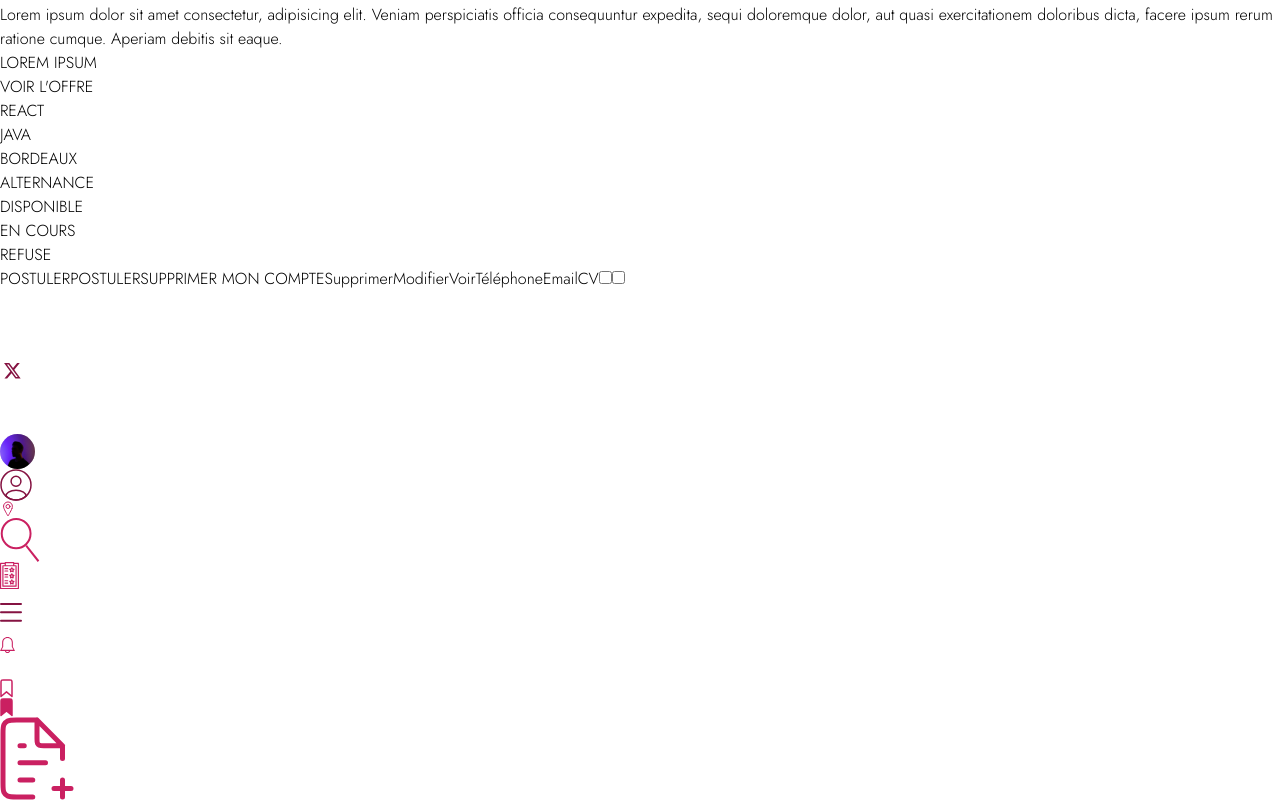
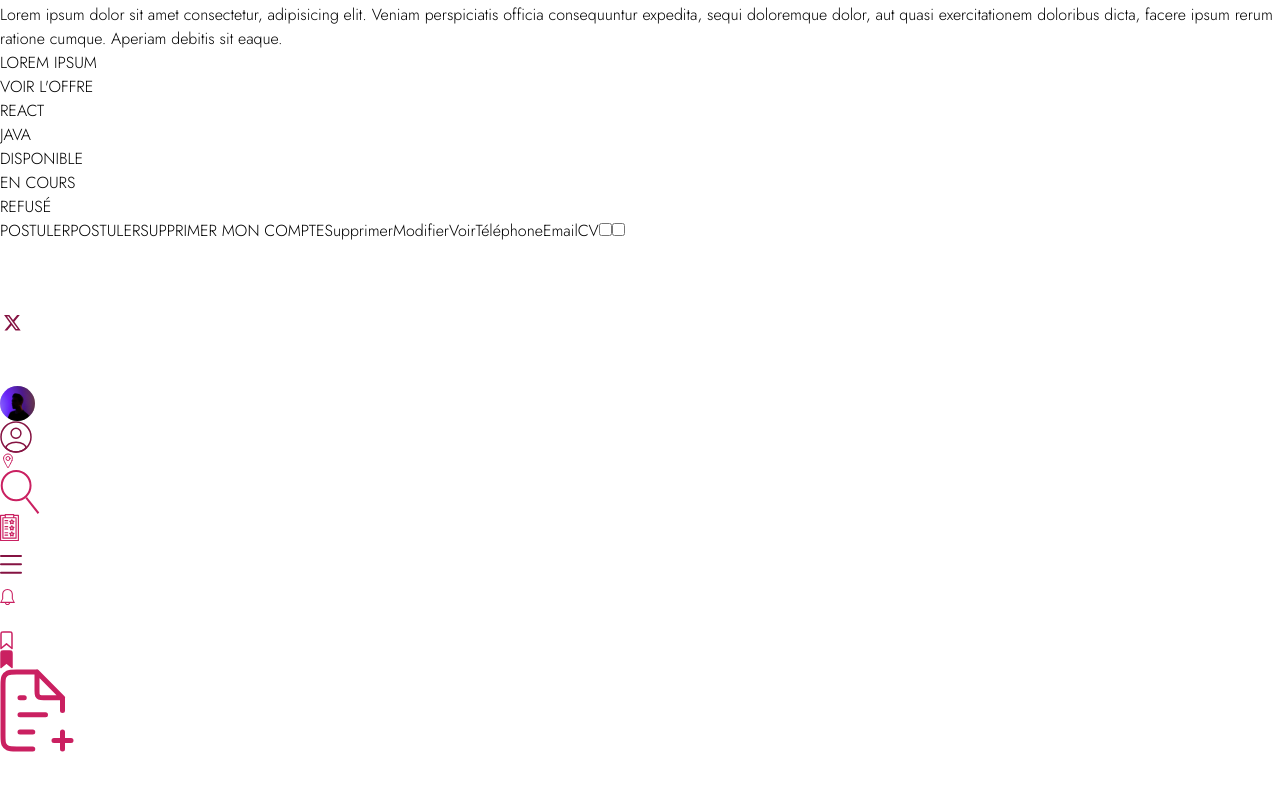
Before and after one commit to WildCodeSchool-2024-02/JS-bdx-0224-P3-Externatic, a React (Vite) app in the folder client/: page / in a window 1280 px wide. Shown: the part 935-1735 px from the top of the page. After the commit the page ends 1687 px from the top, so only its background shows below. Built offline with nearby package versions, Linux system fonts and the light colour scheme.

Commit message:
finished tags

```diff
--- a/client/src/components/atomic/Atomic.jsx
+++ b/client/src/components/atomic/Atomic.jsx
@@ -1,6 +1,12 @@
 import SearchInputCandidat from "./inputCandidat/searchInput/SearchInputCandidat";
 import SearchInputConsultant from "./inputConsultant/searchInput/SearchInputConsultant";
+import ButtonOffer from "./buttons/ButtonOffer";
+import Tag from "./tag/Tag";
 import Card from "./card/Card";
+import TagNotSelect from "./tag/TagNotSelect";
+import TagStatusGreen from "./tag/TagStatusGreen";
+import TagStatusOrange from "./tag/TagStatusOrange";
+import TagStatusRed from "./tag/TagStatusRed";
 
 export default function Atomic() {
   return (
@@ -116,33 +122,12 @@ export default function Atomic() {
 
         {/* CTA / SKILL / DISPONIBILITÉ */}
         <hgroup className="border border-[var(--primary-color)] rounded-md shadow-lg shadow-slate-300 min-h-44 p-4 mb-4 flex flex-wrap gap-4 items-center">
-          <button
-            className=" w-56 h-11 bg-[var(--primary-color)] font-semibold text-[var(--primary-background-color)] rounded-lg cursor-pointer max-md:w-36 max-md:h-8 max-md:text-sm"
-            type="button"
-          >
-            VOIR L'OFFRE
-          </button>
-          <p className=" w-14 bg-[var(--secondary-color)] text-[var(--primary-background-color)] text-center max-md:w-10 max-md:text-xs">
-            REACT
-          </p>
-          <p className="w-14 bg-[var(--primary-color)] text-[var(--primary-background-color)] text-center max-md:w-10 max-md:text-xs">
-            JAVA
-          </p>
-          <p className=" w-28 bg-[var(--secondary-color)] text-[var(--primary-background-color)] text-center max-md:w-20 max-md:text-xs">
-            BORDEAUX
-          </p>
-          <p className=" w-28 bg-[var(--primary-color)] text-[var(--primary-background-color)] text-center max-md:w-20 max-md:text-xs ">
-            ALTERNANCE
-          </p>
-          <p className="text-[var(--validation-color-ok)] w-24 border border-[var(--green-color)]  text-center max-md:w-20 max-md:text-xs">
-            DISPONIBLE
-          </p>
-          <p className="text-[var(--validation-color-in-progress)] w-24 text-center border border-[var(--validation-color-in-progress)] max-md:w-20 max-md:text-xs ">
-            EN COURS
-          </p>
-          <p className="text-[var(--secondary-color)] w-24 text-center border border-[var(--secondary-color)] max-md:w-20 max-md:text-xs ">
-            REFUSE
-          </p>
+          <ButtonOffer />
+          <Tag tag="REACT " />
+          <TagNotSelect tag="JAVA" />
+          <TagStatusGreen status="DISPONIBLE" />
+          <TagStatusOrange status="EN COURS" />
+          <TagStatusRed status="REFUSÉ" />
           <button
             className=" w-80 h-20 bg-[var(--primary-color)] font-semibold text-[var(--primary-background-color)] rounded-lg cursor-pointer max-md:w-60 max-md:h-11 max-md:text-sm"
             type="button"
@@ -210,8 +195,16 @@ export default function Atomic() {
             CV{" "}
             <img className="" src="./src/assets/images/cv.svg" alt="Delete" />
           </button>
-          <input type="checkbox" value="" className=" accent-[var(--primary-color)] hover:accent-[var(--primary-color)]"/>
-          <input type="checkbox" value="" className="w-5 h-5 accent-[var(--primary-color)] hover:accent-[var(--primary-color)] "/>
+          <input
+            type="checkbox"
+            value=""
+            className=" accent-[var(--primary-color)] hover:accent-[var(--primary-color)]"
+          />
+          <input
+            type="checkbox"
+            value=""
+            className="w-5 h-5 accent-[var(--primary-color)] hover:accent-[var(--primary-color)] "
+          />
         </hgroup>
         {/* END */}
       </main>
--- /dev/null
+++ b/client/src/components/atomic/buttons/ButtonOffer.jsx
@@ -0,0 +1,12 @@
+function ButtonOffer() {
+  return (
+  <button
+  className=" w-56 h-11 bg-[var(--primary-color)] font-semibold text-[var(--primary-background-color)] rounded-lg cursor-pointer max-md:w-36 max-md:h-8 max-md:text-sm"
+  type="button"
+>
+  VOIR L'OFFRE
+</button>
+  )
+}
+
+export default ButtonOffer;
--- /dev/null
+++ b/client/src/components/atomic/tag/Tag.jsx
@@ -0,0 +1,9 @@
+function Tag({ tag }) {
+  return (
+    <p className="px-2 bg-[var(--secondary-color)] text-[var(--primary-background-color)] text-center max-md:text-xs">
+      {tag}
+    </p>
+  );
+}
+
+export default Tag;
--- /dev/null
+++ b/client/src/components/atomic/tag/TagNotSelect.jsx
@@ -0,0 +1,9 @@
+function TagNotSelect({tag}) {
+  return (
+    <p className="px-2 bg-[var(--primary-color)] text-[var(--primary-background-color)] text-center max-md:text-xs">
+      {tag}
+    </p>
+  );
+}
+
+export default TagNotSelect;
--- /dev/null
+++ b/client/src/components/atomic/tag/TagStatusGreen.jsx
@@ -0,0 +1,9 @@
+function TagStatusGreen({status}) {
+  return (
+    <p className="text-[var(--validation-color-ok)] px-2 border border-[var(--green-color)] text-center max-md:text-xs">
+     {status}
+    </p>
+  );
+}
+
+export default TagStatusGreen;
--- /dev/null
+++ b/client/src/components/atomic/tag/TagStatusOrange.jsx
@@ -0,0 +1,9 @@
+function TagStatusOrange({ status }) {
+  return (
+    <p className="text-[var(--validation-color-in-progress)] px-2 text-center border border-[var(--validation-color-in-progress)] max-md:text-xs ">
+      {status}
+    </p>
+  );
+}
+
+export default TagStatusOrange;
--- /dev/null
+++ b/client/src/components/atomic/tag/TagStatusRed.jsx
@@ -0,0 +1,10 @@
+
+function TagStatusRed({status}) {
+  return (
+    <p className="text-[var(--secondary-color)] px-2 text-center border border-[var(--secondary-color)] max-md:text-xs ">
+    {status}
+  </p>
+  )
+}
+
+export default TagStatusRed
```
